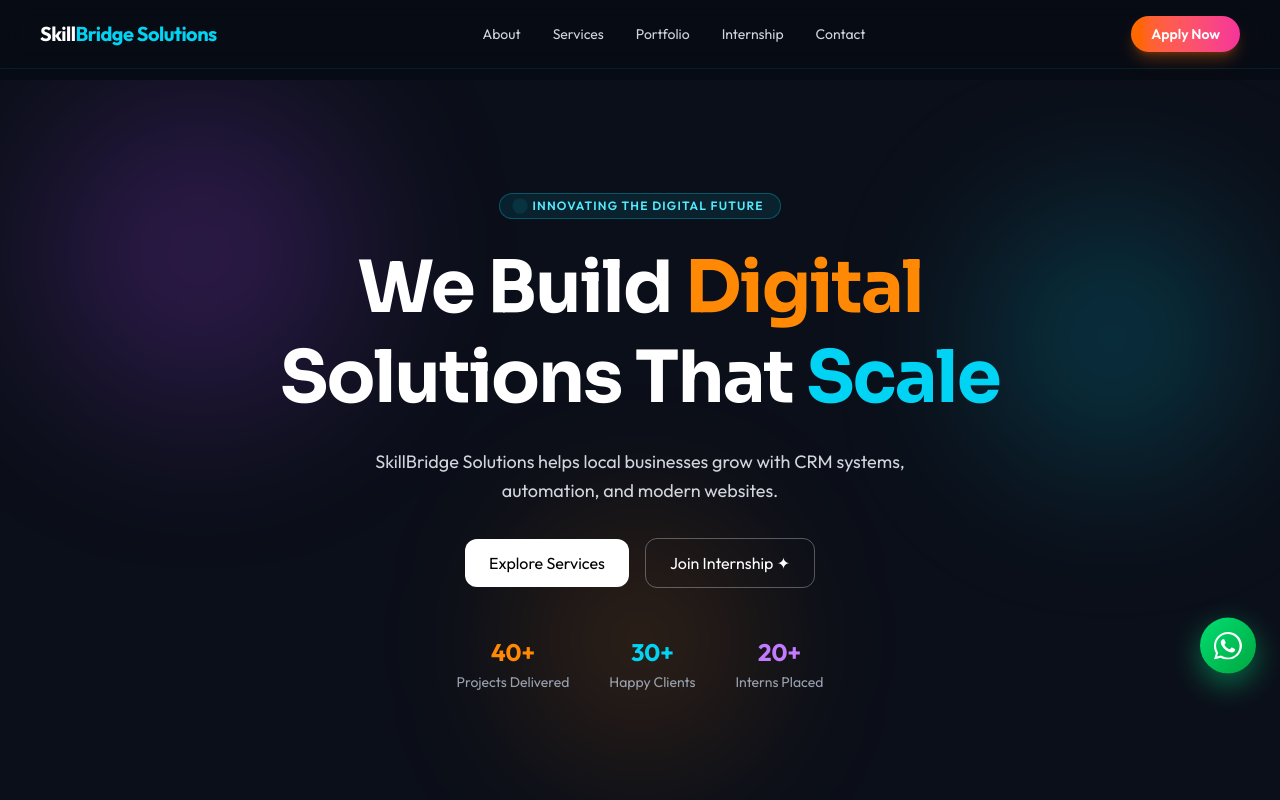
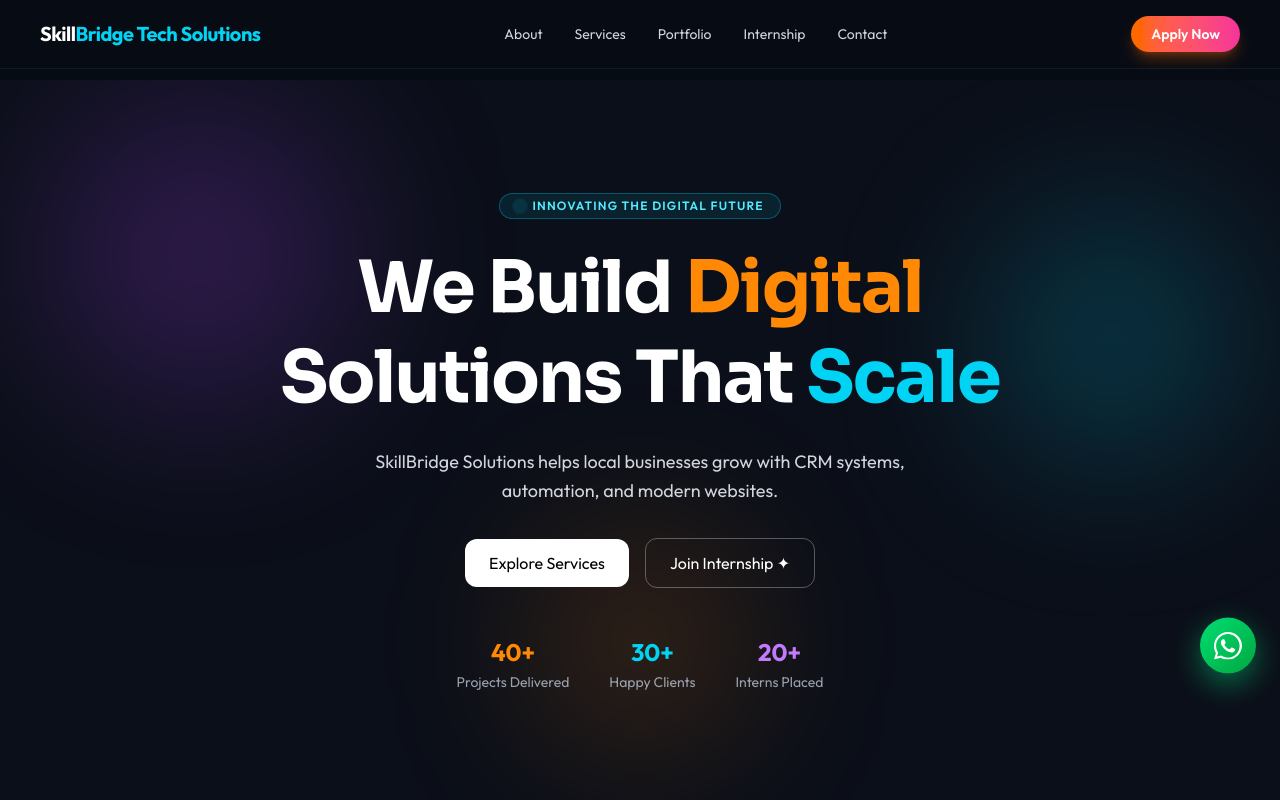
Before and after one commit to abhishck/in.solution.skillbridge, a React (Vite) app in the folder client/: page / in a window 1280 px wide. Shown: the top 800 px of the page. Built offline with nearby package versions, Linux system fonts and the light colour scheme.

Commit message:
company name updated

```diff
--- a/client/src/components/Navbar.jsx
+++ b/client/src/components/Navbar.jsx
@@ -32,7 +32,7 @@ export default function Navbar() {
     >
       {/* Logo */}
       <div className="text-lg sm:text-xl font-extrabold tracking-tight text-white">
-        Skill<span className="text-cyan-400">Bridge Solutions</span>
+        Skill<span className="text-cyan-400">Bridge Tech Solutions</span>
       </div>
 
       {/* Desktop Links */}
```
